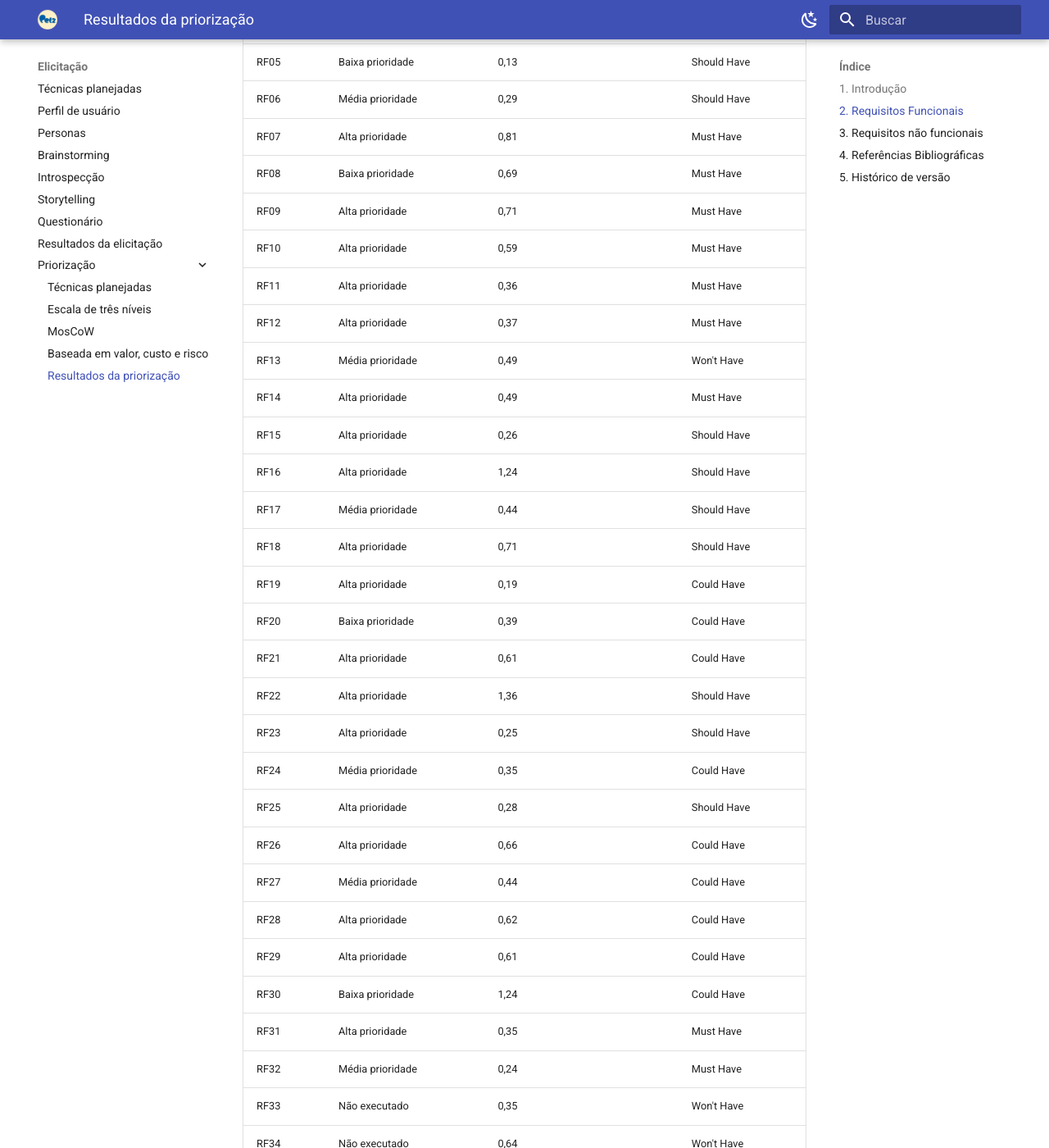
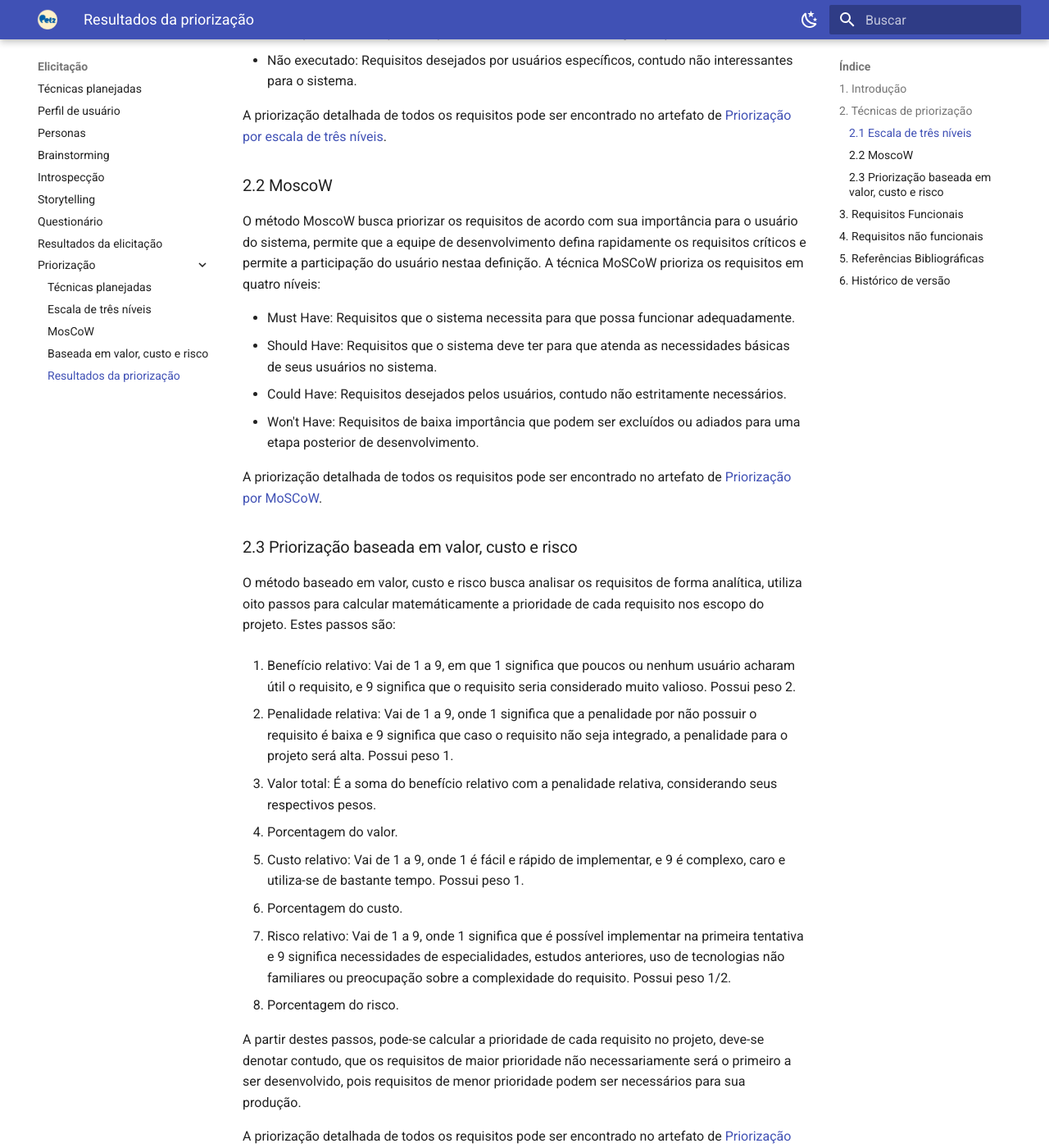
Before and after one commit to Requisitos-de-Software/2023.1-Petz, an MkDocs documentation site: the page built from docs/elicitacao/resultadoPriorizacao.md, in a window 1280 px wide and 1400 px high, scrolled down 774 px. Shown: the whole window at 82% size. Built offline with MkDocs 1.6.1 and Material for MkDocs 9.7.7, drawn with Linux system fonts in a browser that asks for light colours; some of the changed text lies outside the part shown.

Commit message:
fix: correcoes solicitadas

```diff
--- a/docs/elicitacao/resultadoPriorizacao.md
+++ b/docs/elicitacao/resultadoPriorizacao.md
@@ -1,78 +1,125 @@
 # Resultados da Priorização
 
 ## 1. Introdução
-Este documento possui os resultados obtidos através da elicitação e priorização dos requisitos para o aplicativo móvel Petz[1]. Os requisitos detalhados podem ser encontrados no artefato de [resultado da elicitação](./resultadoElicitacao.md)[2], as técnicas utilizadas para a elicitação e priorização dos requisitos podem ser encontradas nos artefato [técnicas de elicitação](./tecnicas_planejadas.md)[3] e [técnicas de priorização](./tecnicas_priorizacao.md
-)[4].
 
-## 2. Requisitos Funcionais
-A tabela 1 apresenta os requisitos funcionais elicitados ordenados por seu ID, a tabela detalha suas priorizações conforme as técnicas utilizadas.
+Este documento possui os resultados obtidos através da elicitação e priorização dos requisitos para o aplicativo móvel Petz[1]. Os requisitos detalhados podem ser encontrados no artefato de [resultado da elicitação](./resultadoElicitacao.md)[2], as técnicas utilizadas para a elicitação e priorização dos requisitos podem ser encontradas nos artefato [técnicas de elicitação](./tecnicas_planejadas.md)[3] e [técnicas de priorização](./tecnicas_priorizacao.md)[4].
 
-| **ID** | **Priorização por escala de 3 níveis** | **Priorização baseada em valor, custo e risco** | **Priorização por MosCow** |
-|--------|----------------------------------------|-------------------------------------------------|----------------------------|
-| RF01   | Alta prioridade                        | 0,64                                            | Must Have                  |
-| RF02   | Alta prioridade                        | 0,59                                            | Must Have                  |
-| RF03   | Alta prioridade                        | 0,47                                            | Must Have                  |
-| RF04   | Alta prioridade                        | 0,64                                            | Must Have                  |
-| RF05   | Baixa prioridade                       | 0,13                                            | Should Have                |
-| RF06   | Média prioridade                       | 0,29                                            | Should Have                |
-| RF07   | Alta prioridade                        | 0,81                                            | Must Have                  |
-| RF08   | Baixa prioridade                       | 0,69                                            | Must Have                  |
-| RF09   | Alta prioridade                        | 0,71                                            | Must Have                  |
-| RF10   | Alta prioridade                        | 0,59                                            | Must Have                  |
-| RF11   | Alta prioridade                        | 0,36                                            | Must Have                  |
-| RF12   | Alta prioridade                        | 0,37                                            | Must Have                  |
-| RF13   | Média prioridade                       | 0,49                                            | Won't Have                 |
-| RF14   | Alta prioridade                        | 0,49                                            | Must Have                  |
-| RF15   | Alta prioridade                        | 0,26                                            | Should Have                |
-| RF16   | Alta prioridade                        | 1,24                                            | Should Have                |
-| RF17   | Média prioridade                       | 0,44                                            | Should Have                |
-| RF18   | Alta prioridade                        | 0,71                                            | Should Have                |
-| RF19   | Alta prioridade                        | 0,19                                            | Could Have                 |
-| RF20   | Baixa prioridade                       | 0,39                                            | Could Have                 |
-| RF21   | Alta prioridade                        | 0,61                                            | Could Have                 |
-| RF22   | Alta prioridade                        | 1,36                                            | Should Have                |
-| RF23   | Alta prioridade                        | 0,25                                            | Should Have                |
-| RF24   | Média prioridade                       | 0,35                                            | Could Have                 |
-| RF25   | Alta prioridade                        | 0,28                                            | Should Have                |
-| RF26   | Alta prioridade                        | 0,66                                            | Could Have                 |
-| RF27   | Média prioridade                       | 0,44                                            | Could Have                 |
-| RF28   | Alta prioridade                        | 0,62                                            | Could Have                 |
-| RF29   | Alta prioridade                        | 0,61                                            | Could Have                 |
-| RF30   | Baixa prioridade                       | 1,24                                            | Could Have                 |
-| RF31   | Alta prioridade                        | 0,35                                            | Must Have                  |
-| RF32   | Média prioridade                       | 0,24                                            | Must Have                  |
-| RF33   | Não executado                          | 0,35                                            | Won't Have                 |
-| RF34   | Não executado                          | 0,64                                            | Won't Have                 |
-| RF35   | Alta prioridade                        | 0,49                                            | Won't Have                 |
-| RF36   | Não executado                          | 0,35                                            | Won't Have                 |
-| RF37   | Média prioridade                       | 0,39                                            | Won't Have                 |
-| RF38   | Alta prioridade                        | 0,32                                            | Won't Have                 |
-| RF39   | Não executado                          | 0,54                                            | Won't Have                 |
-| RF40   | Baixa prioridade                       | 0,54                                            | Won't Have                 |
-| RF41   | Média prioridade                       | 0,49                                            | Won't Have                 |
-| RF42   | Baixa prioridade                       | 0,13                                            | Won't Have                 |
-| RF43   | Não executado                          | 0,39                                            | Won't Have                 |
+## 2. Técnicas de priorização
 
+Abaixo estão descritas de forma resumida as três técnicas de priorização de requisitos utilizadas no projeto.
+
+### 2.1 Escala de três níveis
+
+A escala de três níveis busca priorizar os requisitos através de três níveis de prioridade. para a organização foi utilizada uma matriz de dois eixos(importante e urgente). A partir disso pode-se dividir os requisitos em quatro categorias:
+
+- Alta prioridade: Requisitos necessários e urgentes para os usuários.
+- Média prioridade: Requisitos necessários mas não urgentes para os usuários.
+- Baixa prioridade: Requisitos que não são necessários nem urgentes para os usuários.
+- Não executado: Requisitos desejados por usuários específicos, contudo não interessantes para o sistema.
+
+A priorização detalhada de todos os requisitos pode ser encontrado no artefato de [Priorização por escala de três níveis](./escalaTresNiveis.md).
+
+### 2.2 MoscoW
+
+O método MoscoW busca priorizar os requisitos de acordo com sua importância para o usuário do sistema, permite que a equipe de desenvolvimento defina rapidamente os requisitos críticos e permite a participação do usuário nestaa definição. A técnica MoSCoW prioriza os requisitos em quatro níveis:
+
+- Must Have: Requisitos que o sistema necessita para que possa funcionar adequadamente.
+- Should Have: Requisitos que o sistema deve ter para que atenda as necessidades básicas de seus usuários no sistema.
+- Could Have: Requisitos desejados pelos usuários, contudo não estritamente necessários.
+- Won't Have: Requisitos de baixa importância que podem ser excluídos ou adiados para uma etapa posterior de desenvolvimento.
+
+A priorização detalhada de todos os requisitos pode ser encontrado no artefato de [Priorização por MoSCoW](./moscow.md).
+
+### 2.3 Priorização baseada em valor, custo e risco
+
+O método baseado em valor, custo e risco busca analisar os requisitos de forma analítica, utiliza oito passos para calcular matemáticamente a prioridade de cada requisito nos escopo do projeto. Estes passos são:
+
+1. Benefício relativo: Vai de 1 a 9, em que 1 significa que poucos ou nenhum usuário acharam útil o requisito, e 9 significa que o requisito seria considerado muito valioso. Possui peso 2.
+
+2. Penalidade relativa: Vai de 1 a 9, onde 1 significa que a penalidade por não possuir o requisito é baixa e 9 significa que caso o requisito não seja integrado, a penalidade para o projeto será alta. Possui peso 1.
+
+3. Valor total: É a soma do benefício relativo com a penalidade relativa, considerando seus respectivos pesos.
+
+4. Porcentagem do valor.
+
+5. Custo relativo: Vai de 1 a 9, onde 1 é fácil e rápido de implementar, e 9 é complexo, caro e utiliza-se de bastante tempo. Possui peso 1.
+6. Porcentagem do custo.
+7. Risco relativo: Vai de 1 a 9, onde 1 significa que é possível implementar na primeira tentativa e 9 significa necessidades de especialidades, estudos anteriores, uso de tecnologias não familiares ou preocupação sobre a complexidade do requisito. Possui peso 1/2.
+8. Porcentagem do risco.
+
+A partir destes passos, pode-se calcular a prioridade de cada requisito no projeto, deve-se denotar contudo, que os requisitos de maior prioridade não necessariamente será o primeiro a ser desenvolvido, pois requisitos de menor prioridade podem ser necessários para sua produção.
+
+A priorização detalhada de todos os requisitos pode ser encontrado no artefato de [Priorização baseada em valor, custo e risco](./custoxbeneficio.md).
+
+## 3. Requisitos Funcionais
+
+A tabela 1 apresenta os requisitos funcionais elicitados ordenados por seu ID, a tabela detalha sua descrição, suas priorizações conforme as técnicas utilizadas e as técnicas de elicitação que geraram o mesmo.
+
+| **ID** | **Requisito** | **Priorização por escala de 3 níveis** | **Priorização baseada em valor, custo e risco** | **Priorização por MosCow** | **Técnica(s)** |
+|--|--|--|--|--|--|
+| RF01 | O usuário deve ser capaz de se cadastrar na aplicação. | Alta prioridade | 0,64 | Must Have | Introspecção[2], Questionário[3] |
+| RF02 | O usuário deve ser capaz de entrar em sua conta cadastrada. | Alta prioridade | 0,59 | Must Have | Introspecção[2] |
+| RF03 | O usuário deve ser capaz de visualizar catálogo online de produtos para animais de estimação. | Alta prioridade | 0,47 | Must Have | Storytelling[4] |
+| RF04 | O usuário deve ser capaz de visualizar itens de produtos e serviços. | Alta prioridade | 0,64 | Must Have | Introspecção[2] |
+| RF05 | O usuário deve ser capaz de cadastrar-se para promoções. | Baixa prioridade | 0,13 | Should Have | Introspecção[2], Brainstorming[1], Questionário[3] |
+| RF06 | `O usuário deve ser capaz de repetir um pedido anterior.` | Média prioridade | 0,29 | Should Have | Introspecção[2] |
+| RF07 | O usuário deve ser capaz de pesquisar produtos. | Alta prioridade | 0,81 | Must Have | Introspecção[2], Brainstorming[1],Questionário[3] |
+| RF08 | O usuário deve ser capaz de pesquisar serviços. | Baixa prioridade | 0,69 | Must Have | Introspecção[2], Brainstorming[1] |
+| RF09 | O usuário deve ser capaz de selecionar itens. | Alta prioridade | 0,71 | Must Have | Introspecção[2] |
+| RF10 | O usuário deve ser capaz de adicionar itens ao sacola de compras. | Alta prioridade | 0,59 | Must Have | Introspecção[2] |
+| RF11 | O usuário deve ser capaz de acompanhar a situação do pedido. | Alta prioridade | 0,36 | Must Have | Introspecção[2] |
+| RF12 | O usuário deve ser capaz de adicionar uma opção de pagamento. | Alta prioridade | 0,37 | Must Have | Introspecção[2] |
+| RF13 | O usuário deve ser capaz de realizar um pedido na loja. | Média prioridade | 0,49 | Won't Have | Introspecção[2] |
+| RF14 | O usuário deve ser capaz de realizar uma compra na aplicação. | Alta prioridade | 0,49 | Must Have | Introspecção[2], Brainstorming[1], Questionário[3] |
+| RF15 | O usuário deve ser capaz de cadastrar um perfil para o Pet. | Alta prioridade | 0,26 | Should Have | Introspecção[2], Brainstorming[1], Storytelling[4] |
+| RF16 | O usuário deve ser capaz de remover itens da sacola de compras. | Alta prioridade | 1,24 | Should Have | Introspecção[2], Questionário[3] |
+| RF17 | O usuário deve ser capaz de favoritar itens. | Média prioridade | 0,44 | Should Have | Introspecção[2] |
+| RF18 | O usuário deve ser capaz de visualizar o preço de itens. | Alta prioridade | 0,71 | Should Have | Introspecção[2], Questionário[3] |
+| RF19 | O usuário deve ser capaz de agendar um serviço de banho e tosa. | Alta prioridade | 0,19 | Could Have | Introspecção[2], Brainstorming[1], Storytelling[4], Questionário[3] |
+| RF20 | `O usuário deve ser capaz de assinar um serviço.` | Baixa prioridade | 0,39 | Could Have | Introspecção[2], Brainstorming[1] |
+| RF21 | O usuário deve ser capaz de recuperar sua conta através do endereço de email cadastrado. | Alta prioridade | 0,61 | Could Have | Introspecção[2] |
+| RF22 | O usuário deve ser capaz de cancelar um pedido. | Alta prioridade | 1,36 | Should Have | Introspecção[2] |
+| RF23 | O usuário deve ser capaz de escolher como receber um produto. | Alta prioridade | 0,25 | Should Have | Introspecção[2], Storytelling[4] |
+| RF24 | `O usuário deve ser capaz de registrar uma lista de compras frequentes.` | Média prioridade | 0,35 | Could Have | Brainstorming[1], Storytelling[4], Questionário[3] |
+| RF25 | `O usuário deve ser capaz de acessar a avaliação e recomendações de um produto.` | Alta prioridade | 0,28 | Should Have | Brainstorming[1] |
+| RF26 | O usuário deve ser capaz de solicitar a entrega de produtos. | Alta prioridade | 0,66 | Could Have | Brainstorming[1] |
+| RF27 | O usuário deve ser capaz de consultar a loja mais próxima. | Média prioridade | 0,44 | Could Have | Brainstorming[1] |
+| RF28 | O usuário deve ser capaz de filtrar produtos por categoria. | Alta prioridade | 0,62 | Could Have | Storytelling[4], Questionário[3] |
+| RF29 | O usuário deve ser capaz de cadastrar mais de um animal de estimação na aplicação. | Alta prioridade | 0,61 | Could Have | Questionário[3] |
+| RF30 | `O usuário deve ser capaz de reportar falhas e erros.` | Baixa prioridade | 1,24 | Could Have | Questionário[3] |
+| RF31 | O sistema deve possuir filtros e classificação por categorias para os produtos. | Alta prioridade | 0,35 | Must Have | Brainstorming[1] |
+| RF32 | `O sistema deve realizar a sugestão de produtos a partir de um perfil.` | Média prioridade | 0,24 | Must Have | Brainstorming[1] |
+| RF33 | `O usuário deve ser capaz de assinar pacotes periódicos de produtos pelo aplicativo.` | Não executado | 0,35 | Won't Have | Brainstorming[1] |
+| RF34 | `O usuário deve ser capaz de obter informações sobre cuidados de animais.` | Não executado | 0,64 | Won't Have | Storytelling[4] |
+| RF35 | `O usuário deve ser capaz de alterar local de entrega do produto.` | Alta prioridade | 0,49 | Won't Have | Questionário[3] |
+| RF36 | `O usuário deve ser capaz de acessar um blog com dicas sobre _pets_.` | Não executado | 0,35 | Won't Have | Brainstorming[1] |
+| RF37 | `O usuário deve ser capaz de solicitar transporte para o animal até a loja física.` | Média prioridade | 0,39 | Won't Have | Brainstorming[1] |
+| RF38 | `O usuário deve ser capaz de marcar consultas veterinárias.` | Alta prioridade | 0,32 | Won't Have | Brainstorming[1] |
+| RF39 | `O usuário deve ser capaz de acessar uma tela com eventos próximos relacionados a _pets_.` | Não executado | 0,54 | Won't Have | Brainstorming[1] |
+| RF40 | `O usuário deve ser capaz de acessar uma tela com _posts_ da comunidade.` | Baixa prioridade | 0,54 | Won't Have | Brainstorming[1], Storytelling[4] |
+| RF41 | `O sistema deve notificar o usuário acerca de pendências médicas dos seus _pets_.` | Média prioridade | 0,49 | Won't Have | Brainstorming[1] |
+| RF42 | `O usuário deve ser capaz de se cadastrar em um sistema de fidelidade pelo aplicativo.` | Baixa prioridade | 0,13 | Won't Have | Brainstorming[1] |
+| RF43 | `O sistema deve fornecer ao usuário serviços de hotelaria para animais.` | Não executado | 0,39 | Won't Have | Brainstorming[1] |
 
 <h6 align = "center"> Tabela 1: Requisitos funcionais elicitados e priorizados </h6>
 <h6 align = "center"> Fonte: Autor, 2023 </h6>
 
-## 3. Requisitos não funcionais
-A tabela 2 apresenta os requisitos não funcionais elicitados ordenados por seu ID, a tabela detalha suas priorizações conforme as técnicas utilizadas.
+## 4. Requisitos não funcionais
 
-| **ID** | **Priorização por escala de 3 níveis** | **Priorização baseada em valor, custo e risco** | **Priorização por MosCow** |
-|--------|----------------------------------------|-------------------------------------------------|----------------------------|
-| RNF01  | Alta prioridade                        | 0,37                                            | Must Have                  |
-| RNF02  | Alta prioridade                        | 0,59                                            | Must Have                  |
-| RNF03  | Média prioridade                       | 0,54                                            | Must Have                  |
-| RNF04  | Alta prioridade                        | 0,53                                            | Should Have                |
-| RNF05  | Alta prioridade                        | 0,41                                            | Should Have                |
+A tabela 2 apresenta os requisitos não funcionais elicitados ordenados por seu ID, a tabela detalha sua descrição e suas priorizações conforme as técnicas utilizadas.
 
+| **ID** | Requisito | **Priorização por escala de 3 níveis** | **Priorização baseada em valor, custo e risco** | **Priorização por MosCow** |
+|--|--|--|--|--|
+| RNF01 | O sistema deve ser manter seguro as informações do usuário criptografando dados sensíveis. | Alta prioridade | 0,37 | Must Have |
+| RNF02 | O sistema deve estar disponível para os sistemas Android e iOS. | Alta prioridade | 0,59 | Must Have |
+| RNF03 | O sistema deve ser responsivo. | Média prioridade | 0,54 | Must Have |
+| RNF04 | O sistema deve ter um sistema de busca eficiente. | Alta prioridade | 0,53 | Should Have |
+| RNF05 | O sistema deve ser confiável e disponível. | Alta prioridade | 0,41 | Should Have |
 
 <h6 align = "center"> Tabela 2: Requisitos não funcionais elicitados e priorizados </h6>
 <h6 align = "center"> Fonte: Autor, 2023 </h6>
 
-## 4. Referências Bibliográficas
+## 5. Referências Bibliográficas
 
 > [1] Petz, acesso em: 01 de maio de 2023. Para mais informações acesse: [link]().
 
@@ -80,11 +127,10 @@
 
 > [3] Técnicas de elicitação planejadas para o projeto, acesso em 01 de maio de 2023. Para mais informações acesse: [link](./tecnicas_planejadas.md).
 
-> [4] Técnicas de priorização planejadas para o projeto, acesso em 01 de maio de 2023. Para mais informações acesse: [link](./tecnicas_priorizacao.md
-).
+> [4] Técnicas de priorização planejadas para o projeto, acesso em 01 de maio de 2023. Para mais informações acesse: [link](./tecnicas_priorizacao.md).
 
-## 5. Histórico de versão
+## 6. Histórico de versão
 
-| Versão | Data | Descrição | Autor(es) | Revisor(es) |
-|--|--|--|--|--|
-| `1.0` | 01/05/23 | Criação da página de resultados da elicitação | Pedro Muniz | Felipe Corrêa |
+| Versão | Data     | Descrição                                     | Autor(es)   | Revisor(es)   |
+| ------ | -------- | --------------------------------------------- | ----------- | ------------- |
+| `1.0`  | 01/05/23 | Criação da página de resultados da elicitação | Pedro Muniz | Felipe Corrêa |
```
Also changed, not shown: docs/elicitacao/perfil.md (+5 -5 lines), docs/elicitacao/resultadoElicitacao.md (+38 -38 lines).
